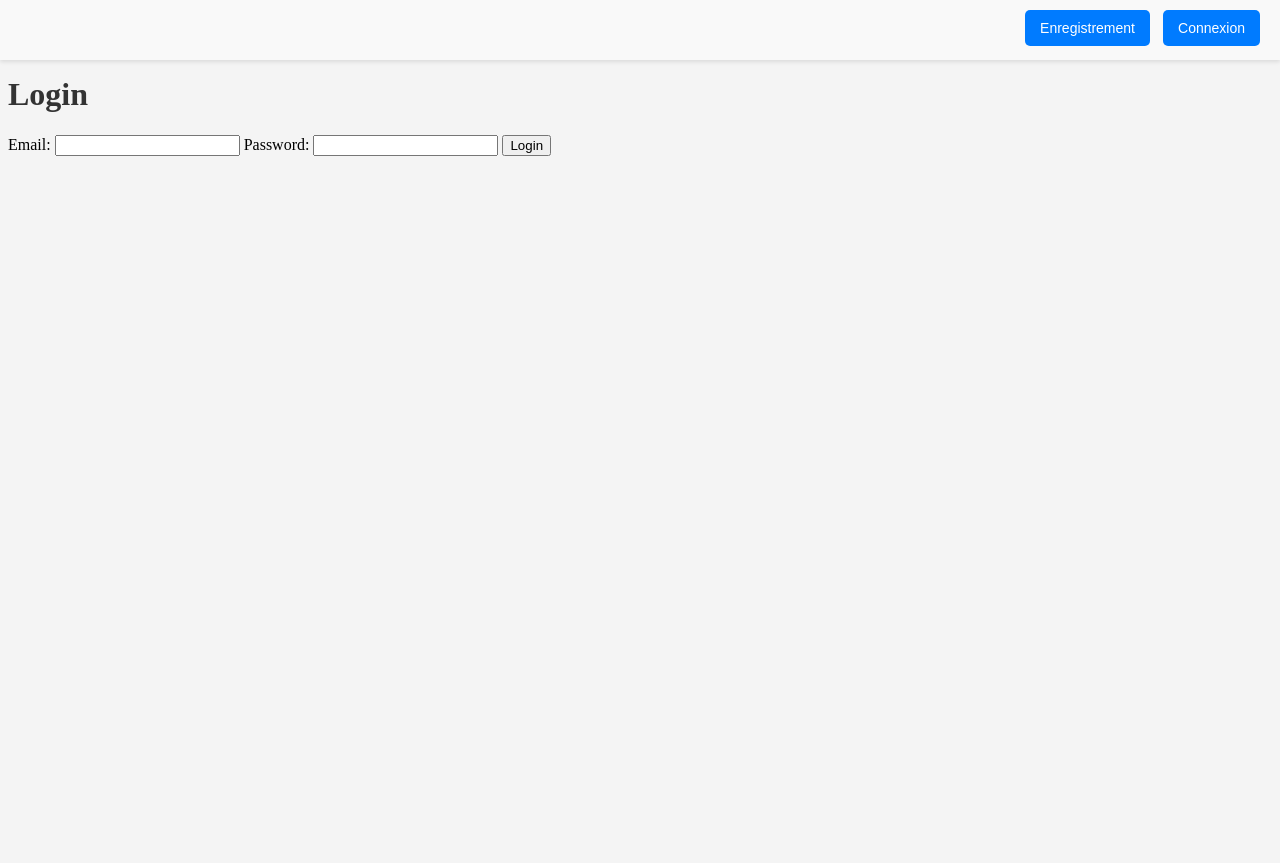
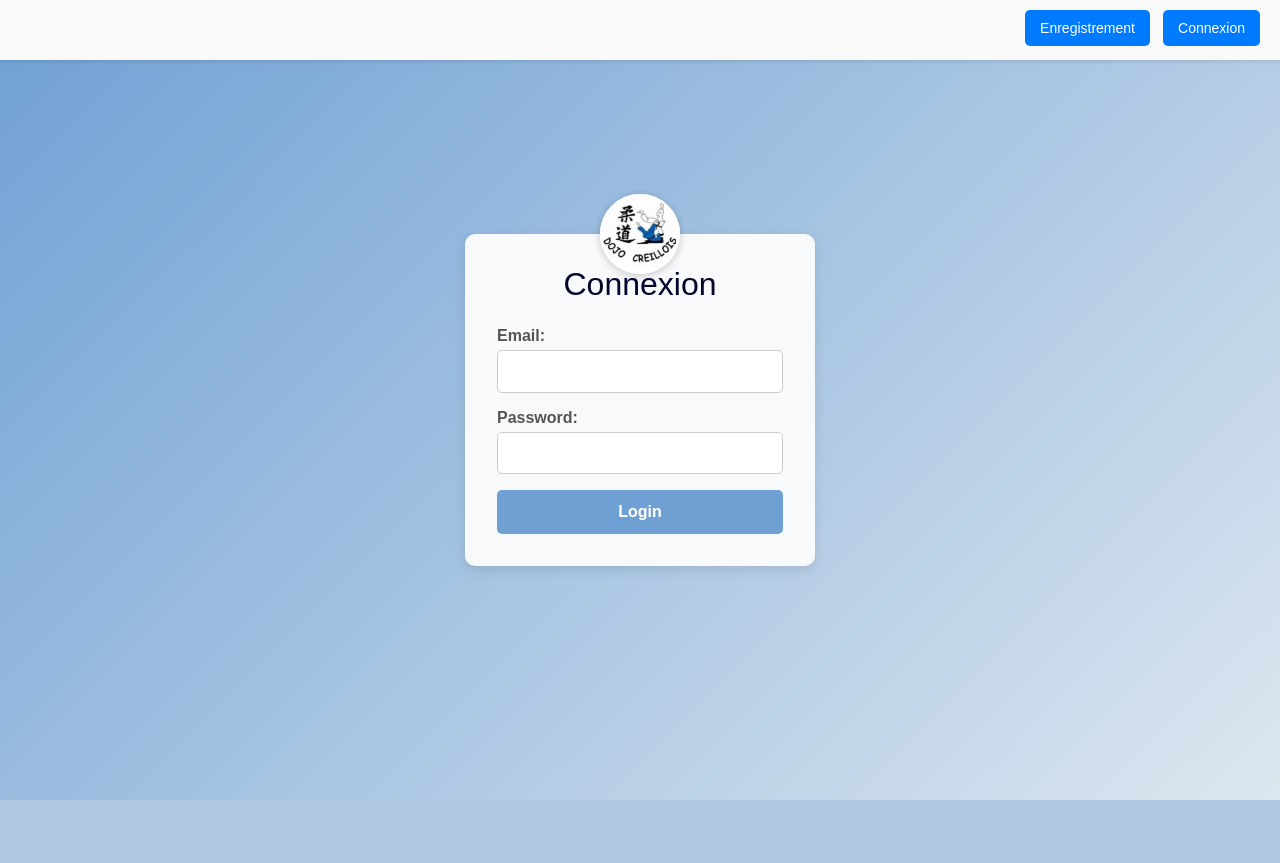
Before and after one commit to Dim2960/Presence_Judo, a Flask app: page /login in a window 1280 px wide. After the commit the page ends 800 px from the top, so only its background shows below. Run offline with Flask 3, Linux system fonts and the light colour scheme.

Commit message:
essais de style css login.css menu.css

```diff
--- /dev/null
+++ b/app/static/login.css
@@ -0,0 +1,131 @@
+
+
+  /* ---------------------------
+     CONTENEUR DU FORMULAIRE
+  --------------------------- */
+  .form-container {
+    background: #f7f9fa; /* Blanc cassé / gris très clair */
+    border-radius: 10px;
+    box-shadow: 0 4px 12px rgba(0, 0, 0, 0.1);
+    width: 350px;
+    padding: 2rem;
+    position: relative;
+    position: relative; /* Indispensable */
+    width: 350px;
+    margin: 2rem auto;
+  }
+
+  .image-container {
+    width: 80px;
+    height: 80px;
+    background: #ffffff;
+    border-radius: 50%;
+    box-shadow: 0 2px 8px rgba(0,0,0,0.1);
+
+    /* Centrer au-dessus du formulaire */
+    position: absolute;
+    top: -40px;           /* Fait dépasser de 40px en haut */
+    left: 50%;
+    transform: translateX(-50%);
+
+    /* Si vous souhaitez que l'image s'adapte au cercle */
+    overflow: hidden;
+  }
+
+  /* Ajustement de l’image */
+.image-container img {
+    width: 100%;
+    height: 100%;
+    object-fit: cover; /* L’image se centre/couvre le cercle */
+    display: block;
+  }
+
+
+  /* Pour placer l'icône utilisateur au-dessus, si besoin */
+  .form-container::before {
+    content: ""; /* Exemple d’icône Font Awesome si vous l’utilisez (code unicode) */
+    font-family: "Font Awesome 5 Free";
+    font-weight: 900;
+    font-size: 50px;
+    color: #6ea0d4;
+    background: #ffffff;
+    width: 80px;
+    height: 80px;
+    border-radius: 50%;
+    display: flex;
+    align-items: center;
+    justify-content: center;
+    position: absolute;
+    top: -40px;       /* la moitié de la hauteur pour le centrer */
+    left: calc(50% - 40px);
+    box-shadow: 0 2px 8px rgba(0,0,0,0.1);
+  }
+
+  /* ---------------------------
+     MISE EN FORME DES MESSAGES
+  --------------------------- */
+  .flashes {
+    list-style: none;
+    padding: 0;
+    margin-bottom: 1rem;
+  }
+
+  .flashes li {
+    background: #edf4ff;
+    color: #1b4b7d;
+    padding: 0.5rem 1rem;
+    margin-bottom: 0.5rem;
+    border-left: 4px solid #6ea0d4;
+    border-radius: 3px;
+  }
+
+  /* ---------------------------
+     FORMULAIRE
+  --------------------------- */
+  form {
+    display: flex;
+    flex-direction: column;
+  }
+
+  /* Label */
+  form label {
+    margin-bottom: 0.3rem;
+    font-weight: bold;
+    color: #555;
+  }
+
+  /* Champs de saisie */
+  form input[type="text"],
+  form input[type="email"],
+  form input[type="password"] {
+    padding: 0.8rem;
+    margin-bottom: 1rem;
+    border: 1px solid #ccc;
+    border-radius: 5px;
+    outline: none;
+  }
+
+  /* Focus sur le champ */
+  form input[type="text"],
+  form input[type="email"]:focus,
+  form input[type="password"]:focus {
+    border-color: #6ea0d4;
+    box-shadow: 0 0 5px rgba(110, 160, 212, 0.3);
+  }
+
+  /* Bouton de connexion */
+  form button[type="submit"] {
+    background: #6ea0d4; /* Bleu principal */
+    color: #fff;
+    padding: 0.8rem;
+    border: none;
+    border-radius: 5px;
+    cursor: pointer;
+    font-size: 1rem;
+    font-weight: 600;
+    transition: background 0.3s ease;
+  }
+
+  form button[type="submit"]:hover {
+    background: #5e8fc0; /* Assombri au survol */
+  }
--- a/app/static/style.css
+++ b/app/static/style.css
@@ -1,205 +1,29 @@
-
-
-body {
-    margin: 20;
-    justify-content: center;
-    align-items: top;
-    height: 100vh;
-    overflow: hidden;
-    background-color: #f4f4f4;
-    margin-top:55px
-}
-
-main {
-
-    overflow: hidden;
-    justify-content: center;
-    align-items: center;
-    height: 100%;
-    width: 100%;
-}
-
-h1 {
-    color: #333;
-    /* margin-top: 20px; */
-}
-
-
-  /* Style des boutons */
-.boutton-select  {
-    background: linear-gradient(90deg, #007bff, #0056b3);
-    border: none;
-    color: white;
-    padding: 15px 25px;
-    text-align: center;
-    text-decoration: none;
-    display: inline-block;
-    font-size: 16px;
-    border-radius: 5px;
-    transition: transform 0.2s ease, box-shadow 0.2s ease;
-    cursor: pointer;
+/* ---------------------------
+   RÉINITIALISATION DE BASE
+--------------------------- */
+* {
+    margin: 0;
+    padding: 0;
+    box-sizing: border-box;
   }
 
-  .boutton-select :hover {
-    transform: scale(1.1);
-    box-shadow: 0 5px 15px rgba(0, 123, 255, 0.4);
-  }
-
-  .boutton-select :active {
-    transform: scale(1);
-    box-shadow: 0 2px 8px rgba(0, 123, 255, 0.2);
-  }
-
-.boutton-select-space {
-    margin: 20px;
-    text-align: center;
-}
-
-/*uniquement pour l appel en cours*/
-.swiper-container {
-    width: 100%;
-    height: 100%;
-}
-.swiper-slide {
+  body {
+    font-family: Arial, sans-serif;
+    /* Fond en dégradé de bleu / gris */
+    background: linear-gradient(135deg, #6ea0d4 0%, #dce6ef 100%);
+    min-height: 100vh;
     display: flex;
     justify-content: center;
     align-items: center;
-    background: #fff;
-    border-radius: 10px;
-    box-shadow: 0px 4px 6px rgba(0, 0, 0, 0.1);
-    font-size: 24px;
-}
-.action-button {
-    padding: 10px 20px;
-    border: none;
-    border-radius: 4px;
-    background: #ccc;
-    cursor: pointer;
-}
-.action-button:hover {
-    background: #bbb;
-}
-.action-button.success {
-    background: green !important;
-    color: #fff;
-}
+    color: #333;
+  }
 
-
-
-
-/*pour le menu*/
-
-        /* Styles pour la barre de navigation */
-        .navbar {
-            position: fixed;
-            top: 0;
-            left: 0;
-            width: 100%;
-            height: 60px;
-            background-color: #f9f9f9;
-            box-shadow: 0 2px 4px rgba(0, 0, 0, 0.1);
-            z-index: 1000;
-        }
-
-        /* Bouton "Enregistrement" positionné à droite */
-        .btn-enr {
-            position: fixed;
-            top: 10px;
-            right: 130px;
-            padding: 10px 15px;
-            font-size: 14px;
-            background-color: #007BFF;
-            color: white;
-            border: none;
-            border-radius: 5px;
-            cursor: pointer;
-        }
-
-        .btn-enr:hover {
-            background-color: #0056b3;
-        }
-
-        /* Bouton "connexion" positionné à droite */
-        .btn-con {
-            position: fixed;
-            top: 10px;
-            right: 20px;
-            padding: 10px 15px;
-            font-size: 14px;
-            background-color: #007BFF;
-            color: white;
-            border: none;
-            border-radius: 5px;
-            cursor: pointer;
-        }
-
-        .btn-con:hover {
-            background-color: #0056b3;
-        }
-
-        /* Bouton "Retour" positionné à gauche */
-        .btn-left {
-            position: fixed;
-            top: 10px;
-            left: 20px;
-            padding: 10px 15px;
-            font-size: 14px;
-            background-color: #007BFF;
-            color: white;
-            border: none;
-            border-radius: 5px;
-            cursor: pointer;
-        }
-
-        .btn-left:hover {
-            background-color: #0056b3;
-        }
-
-        /* Bouton "Menu" positionné à droite */
-        .btn-right {
-            position: fixed;
-            top: 10px;
-            right: 20px;
-            padding: 10px 15px;
-            font-size: 14px;
-            background-color: #007BFF;
-            color: white;
-            border: none;
-            border-radius: 5px;
-            cursor: pointer;
-        }
-
-        .btn-right:hover {
-            background-color: #0056b3;
-        }
-
-        .navbar button:hover {
-            background-color: #0056b3;
-        }
-
-        /* Menu (caché par défaut) */
-        #menu {
-            display: none;
-            position: fixed;
-            top: 60px; /* Sous la barre de navigation */
-            right: 20px;
-            background-color: white;
-            border: 1px solid #ddd;
-            border-radius: 5px;
-            box-shadow: 0 4px 8px rgba(0, 0, 0, 0.2);
-            list-style: none;
-            padding: 10px;
-        }
-
-        #menu li {
-            margin: 10px 0;
-        }
-
-        #menu li a {
-            text-decoration: none;
-            color: #007BFF;
-        }
-
-        #menu li a:hover {
-            text-decoration: underline;
-        }
+  /* ---------------------------
+     TITRE
+  --------------------------- */
+  h1 {
+    text-align: center;
+    margin-bottom: 1.5rem;
+    color: #05062b;
+    font-weight: 400;
+  }
--- a/app/templates/base.html
+++ b/app/templates/base.html
@@ -5,7 +5,10 @@
     <meta name="viewport" content="width=device-width, initial-scale=1.0">
     <title>{% block title %}Judo App{% endblock %}</title>
     <link rel="stylesheet" href="{{ url_for('static', filename='style.css') }}">
+    <link rel="stylesheet" href="{{ url_for('static', filename='menu.css') }}">
+    <link rel="stylesheet" href="{{ url_for('static', filename='login.css') }}">
     <link rel="stylesheet" href="https://unpkg.com/swiper/swiper-bundle.min.css" />
+
 </head>
 <body>
     <header>
--- a/app/templates/login.html
+++ b/app/templates/login.html
@@ -1,7 +1,9 @@
 {% extends 'base.html' %}
 {% block title %}Login{% endblock %}
 {% block content %}
-<h1>Login</h1>
+
+
+
 
   {% with messages = get_flashed_messages() %}
   {% if messages %}
@@ -13,6 +15,14 @@
   {% endif %}
   {% endwith %}
 
+  <!-- Conteneur pour le style -->
+  <div class="form-container">
+    <div class="image-container">
+        <img src="static/images/user-icon.png" alt="User Icon">
+    </div>
+
+    <h1>Connexion</h1>
+
     <form method="POST">
       <label>Email:</label>
       <input type="email" name="email" required>
@@ -20,4 +30,5 @@
       <input type="password" name="password" required>
       <button type="submit">Login</button>
     </form>
+  </div>
 {% endblock %}
```
Also changed, not shown: app/static/menu.css (added, +182 -0 lines), app/templates/register.html (+8 -1 lines), app/static/images/user-icon.png (added). Lines whose indentation alone changed are shown as unchanged.
